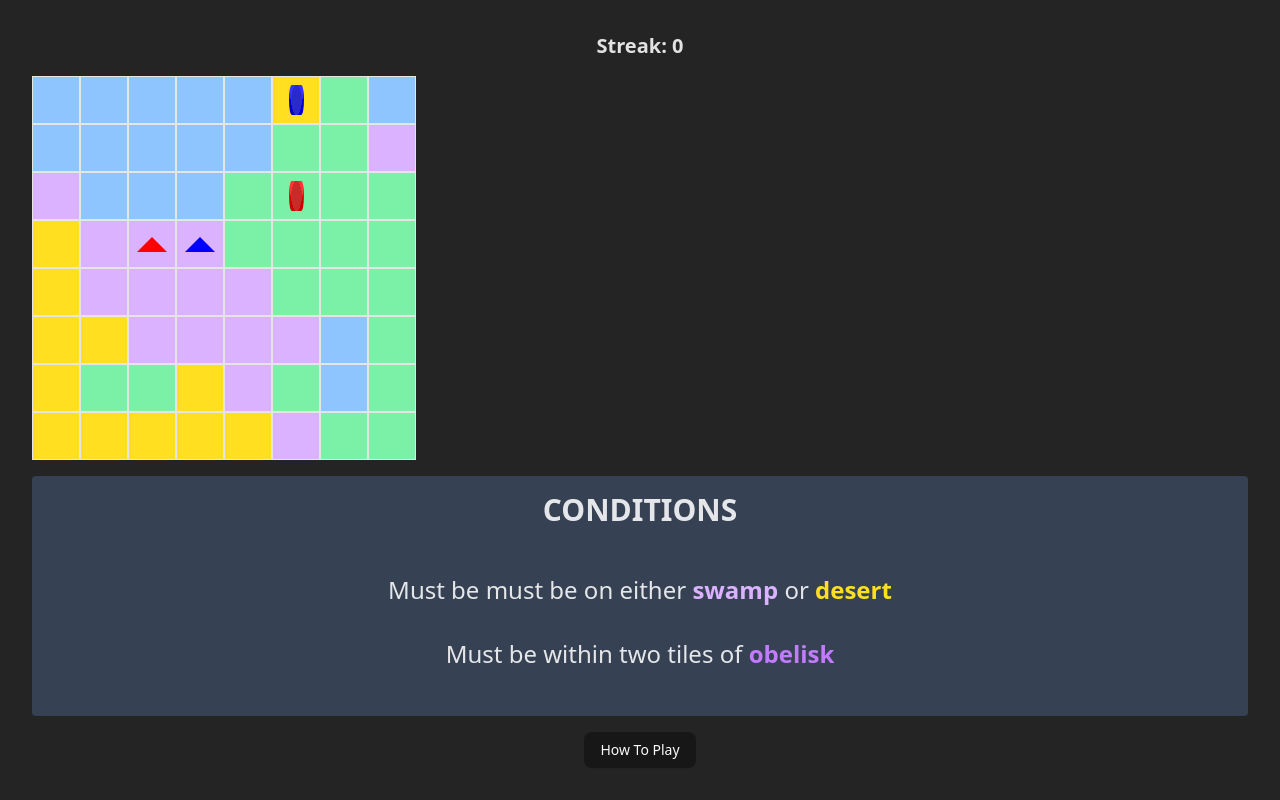
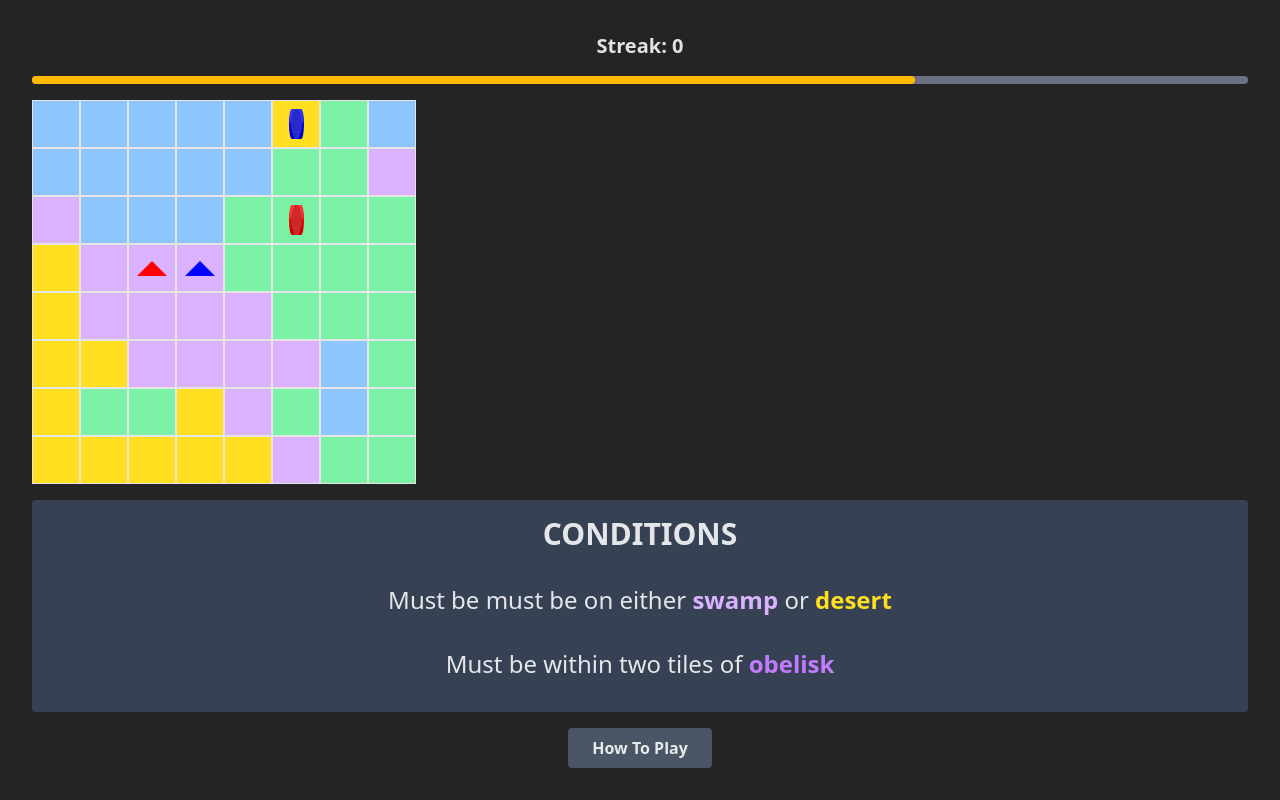
Before and after one commit to Mosniff/daycrypter, a React (Vite) app: page / in a window 1280 px wide. Built offline with nearby package versions, Linux system fonts and the light colour scheme.

Commit message:
add timer

```diff
--- a/src/App.tsx
+++ b/src/App.tsx
@@ -1,9 +1,10 @@
-import { useEffect, useState } from "react";
+import { useEffect, useRef, useState } from "react";
 import { GameMap } from "./components/GameMap";
 import { GameData } from "./types";
 import { generateGame } from "./gameLogic/game";
 import { ConditionsBox } from "./components/ConditionsBox";
 import { HowToPlay } from "./components/HowToPlay";
+import { Timer } from "./components/Timer";
 
 function App() {
   const [gameData, setGameData] = useState<GameData | "failed" | null>(null);
@@ -17,13 +18,52 @@ function App() {
     setWinCount(winCount + 1);
     const generatedGame = generateGame();
     setGameData(generatedGame);
+    startTimer();
   };
 
   const onIncorrectGuess = () => {
     setWinCount(0);
     const generatedGame = generateGame();
     setGameData(generatedGame);
+    startTimer();
   };
+
+  // Timer
+  const initialTimeLimitInMilliseconds = 20000;
+  const [timeLeft, setTimeLeft] = useState(initialTimeLimitInMilliseconds);
+  const timerInterval = useRef<NodeJS.Timeout | null>(null);
+
+  const startTimer = () => {
+    if (timerInterval.current) {
+      clearInterval(timerInterval.current);
+    }
+
+    setTimeLeft(initialTimeLimitInMilliseconds);
+    timerInterval.current = setInterval(() => {
+      setTimeLeft((prevTime) => prevTime - 10);
+    }, 10);
+
+    return () => {
+      if (timerInterval.current) {
+        clearInterval(timerInterval.current);
+      }
+    };
+  };
+
+  useEffect(() => {
+    startTimer();
+  }, []);
+
+  useEffect(() => {
+    if (timeLeft <= 0) {
+      if (timerInterval.current) {
+        clearInterval(timerInterval.current);
+      }
+      onIncorrectGuess();
+    }
+  }, [timeLeft]);
+
+  // /Timer
 
   return (
     <div className="h-full flex flex-col gap-4">
@@ -32,7 +72,10 @@ function App() {
       {gameData && gameData != "failed" && (
         <>
           <div className="text-xl font-semibold">Streak: {winCount}</div>
-          {/* <Timer /> */}
+          <Timer
+            TimeLeftInMilliseconds={timeLeft}
+            initialTimeLimitInMilliseconds={initialTimeLimitInMilliseconds}
+          />
           <GameMap
             gameData={gameData}
             onCorrectGuess={onCorrectGuess}
@@ -44,7 +87,9 @@ function App() {
               condition2={gameData.condition2}
             />
           )}
-          <HowToPlay />
+          <div>
+            <HowToPlay />
+          </div>
         </>
       )}
     </div>
--- a/src/components/HowToPlay.tsx
+++ b/src/components/HowToPlay.tsx
@@ -1,6 +1,5 @@
 import { StructureKey } from "./StructureKey";
 import { TerrainKey } from "./TerrainKey";
-import { Button } from "./ui/button";
 import {
   Dialog,
   DialogContent,
@@ -13,33 +12,30 @@ import {
 export const HowToPlay = () => {
   return (
     <Dialog>
-      <DialogTrigger>
-        <Button>How To Play</Button>
+      <DialogTrigger className="font-bold rounded bg-gray-600 py-2 px-6 w-fit">
+        How To Play
       </DialogTrigger>
       <DialogContent>
         <DialogHeader>
-          <DialogTitle>
-            <h2 className="text-2xl">How To Play</h2>
-          </DialogTitle>
-          <DialogDescription>
+          <DialogTitle className="text-2xl">How To Play</DialogTitle>
+          <DialogDescription>Rules</DialogDescription>
           <ul className="list-disc list-inside text-lg flex flex-col gap-4 text-justify">
             <li>
               Your job is to click the one correct tile. The correct tile will
               be the only tile that satisfies both conditions.
             </li>
             <li>
-                If you click the wrong tile, or if the timer runs out, your
-                streak will end.
+              If you click the wrong tile, or if the timer runs out, your streak
+              will end.
             </li>
             <li>
-                Some conditions refer to the tile being "within" a number of
-                tiles of something else. For determining distance, diagonal
-                moves don't count. Occupying the same tile counts as "within".
+              Some conditions refer to the tile being "within" a number of tiles
+              of something else. For determining distance, diagonal moves don't
+              count. Occupying the same tile counts as "within".
             </li>
           </ul>
           <TerrainKey />
           <StructureKey />
-          </DialogDescription>
         </DialogHeader>
       </DialogContent>
     </Dialog>
--- /dev/null
+++ b/src/components/Timer.tsx
@@ -0,0 +1,22 @@
+type Props = {
+  TimeLeftInMilliseconds: number;
+  initialTimeLimitInMilliseconds: number;
+};
+
+export const Timer = ({
+  TimeLeftInMilliseconds,
+  initialTimeLimitInMilliseconds,
+}: Props) => {
+  const progress =
+    (TimeLeftInMilliseconds / initialTimeLimitInMilliseconds) * 100;
+
+  const widthStyle = { width: `${progress}%` };
+
+  return (
+    <div>
+      <div className="bg-gray-500 rounded">
+        <div className="h-2 bg-amber-400 rounded" style={widthStyle}></div>
+      </div>
+    </div>
+  );
+};
```
Lines whose indentation alone changed are shown as unchanged.
